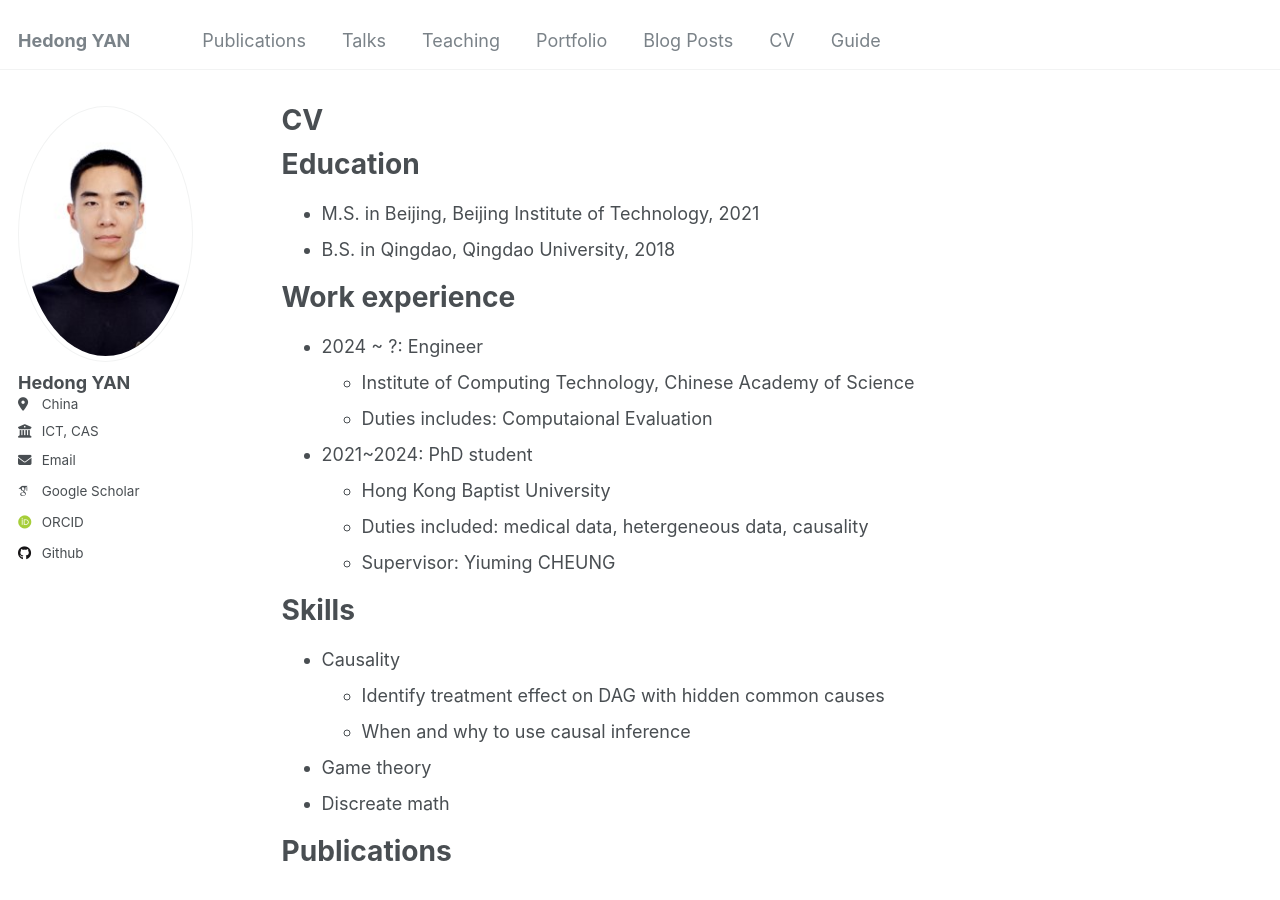
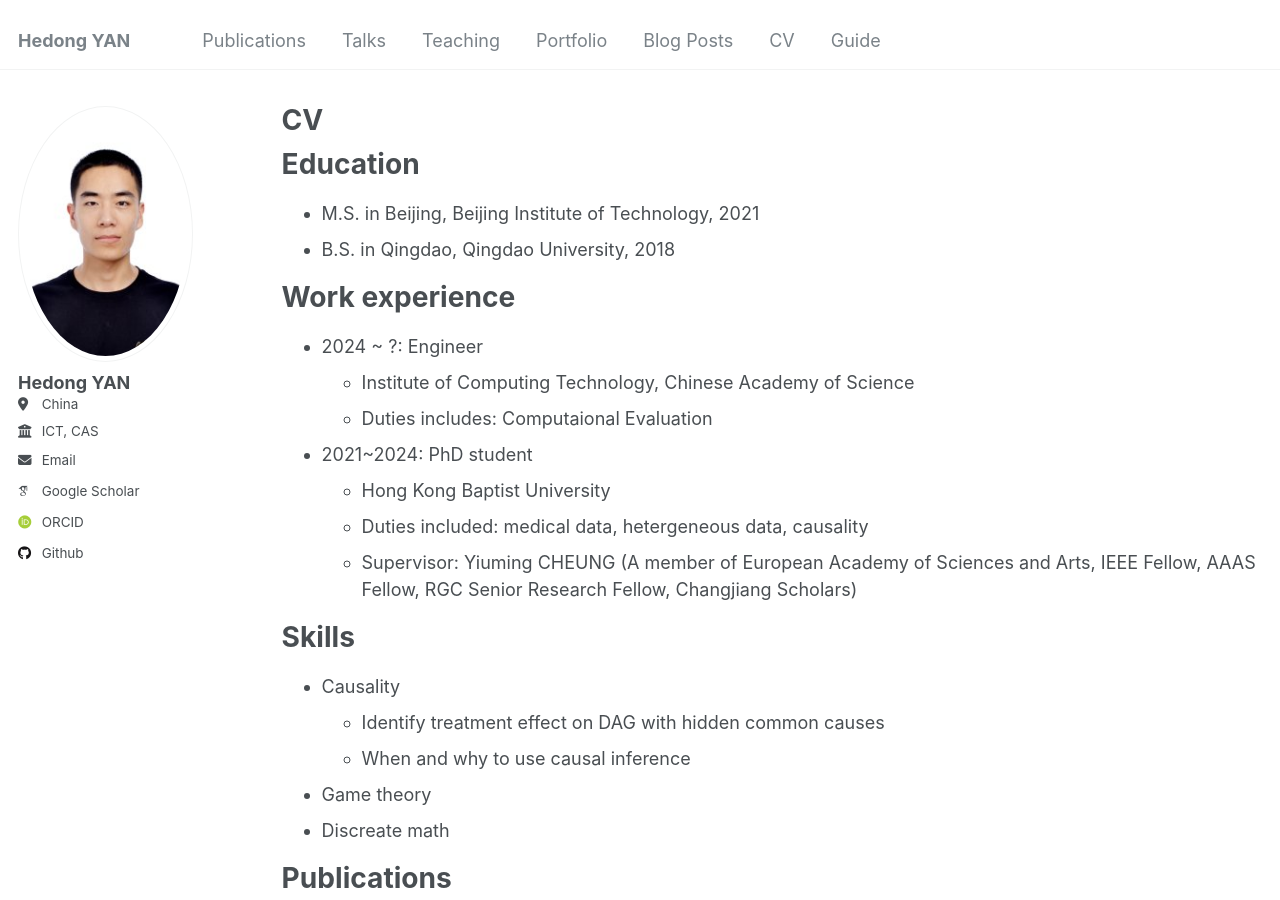
Before and after one commit to hedongyan/hedongyan.github.io, a Jekyll site: the page built from _pages/cv.md, in a window 1280 px wide and 900 px high. Built offline with Jekyll 4.4.1, drawn with Linux system fonts in a browser that asks for light colours; some web fonts are replaced.

Commit message:
Update cv.md

```diff
--- a/_pages/cv.md
+++ b/_pages/cv.md
@@ -24,7 +24,7 @@ Work experience
 * 2021~2024: PhD student
   * Hong Kong Baptist University
   * Duties included: medical data, hetergeneous data, causality
-  * Supervisor: Yiuming CHEUNG
+  * Supervisor: Yiuming CHEUNG (A member of European Academy of Sciences and Arts, IEEE Fellow, AAAS Fellow, RGC Senior Research Fellow, Changjiang Scholars)
 
 Skills
 ======
```
